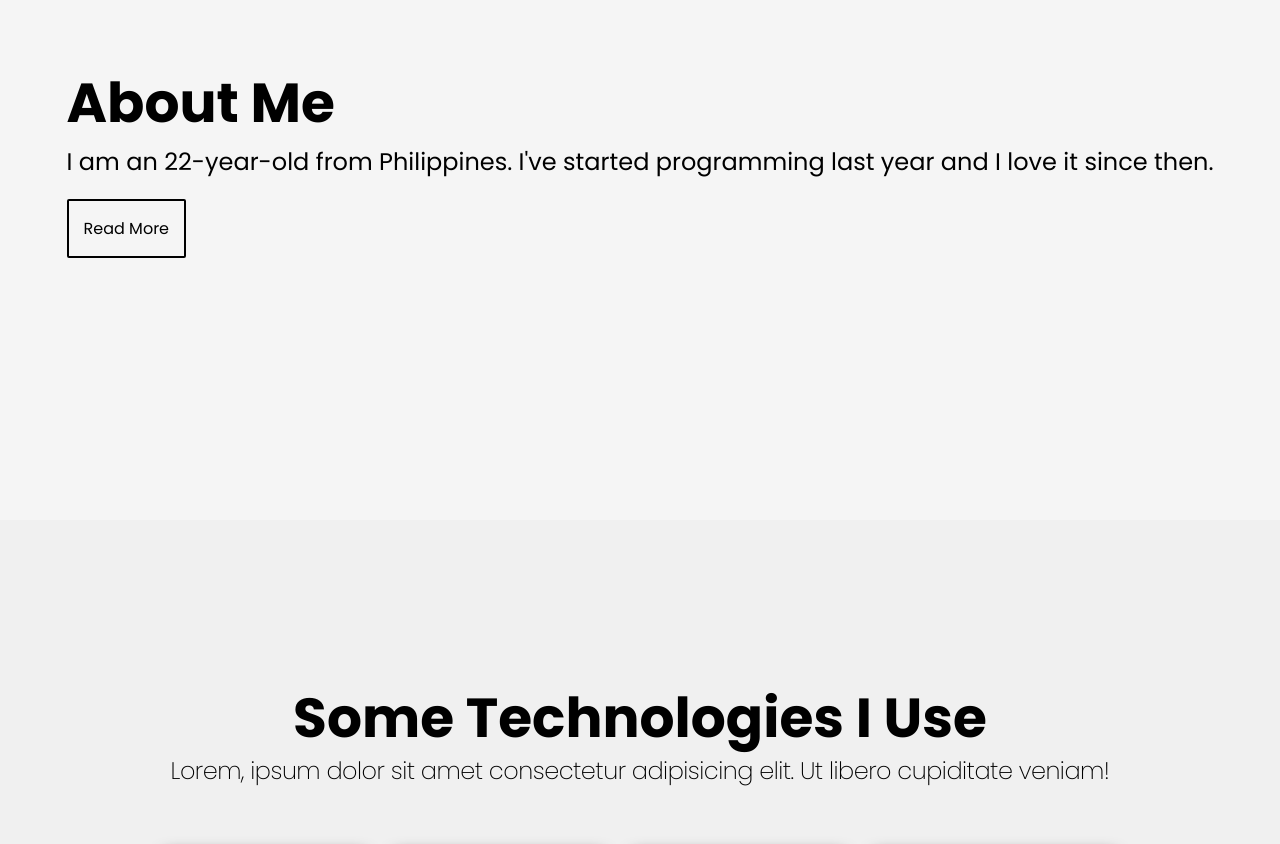
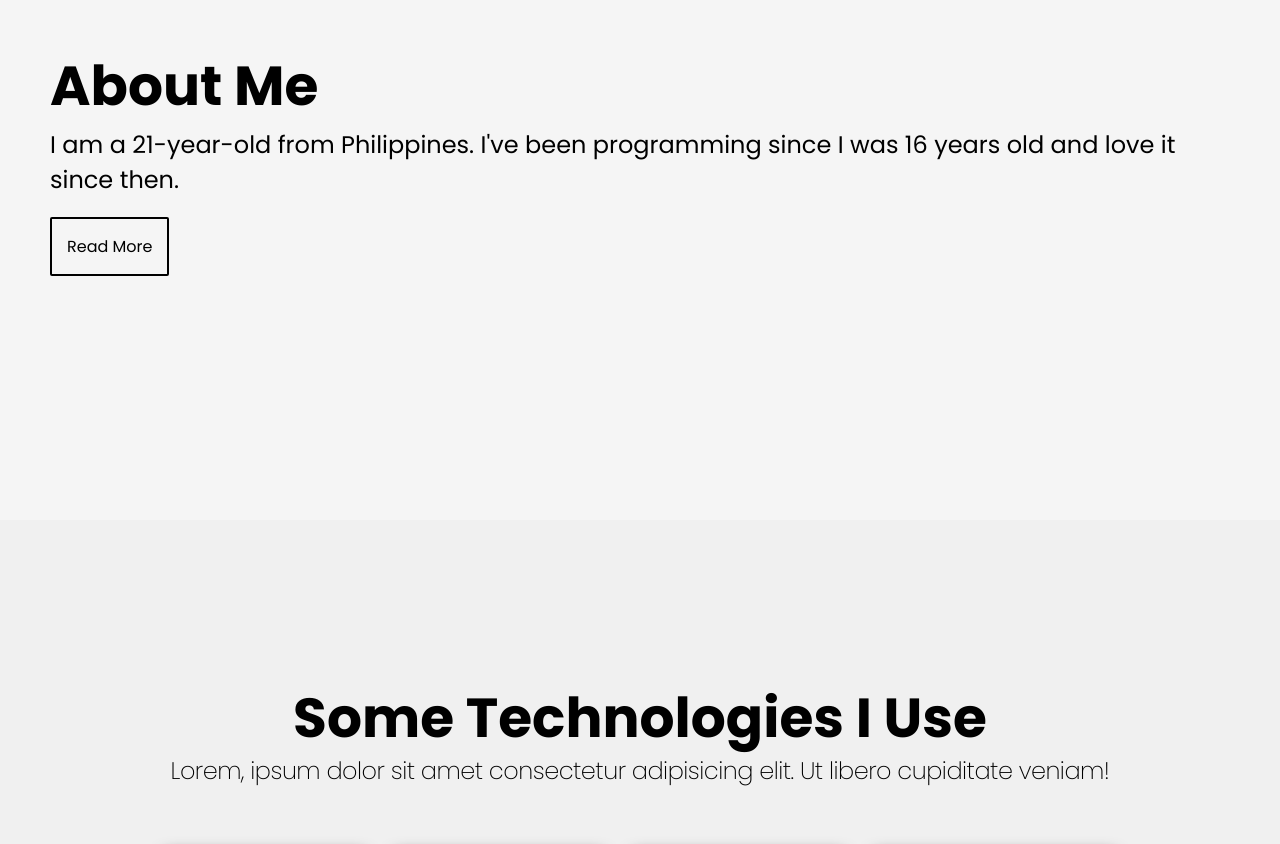
Before and after one commit to Don-PhDev/Personal-website, a plain HTML site: page index.html in a window 1280 px wide. Shown: the part 1080-1924 px from the top of the page. Drawn offline with Linux system fonts and the light colour scheme.

Commit message:
Update About section

```diff
--- a/index.html
+++ b/index.html
@@ -48,8 +48,9 @@
           <h1>About Me</h1>
 
           <p>
-            I am an 22-year-old from Philippines. I've started programming last
-            year and I love it since then.
+            I am a 21-year-old from Philippines.
+            I've been programming since I was 16 years old
+            and love it since then.
           </p>
           <a href="#about">Read More</a>
         </div>
```
